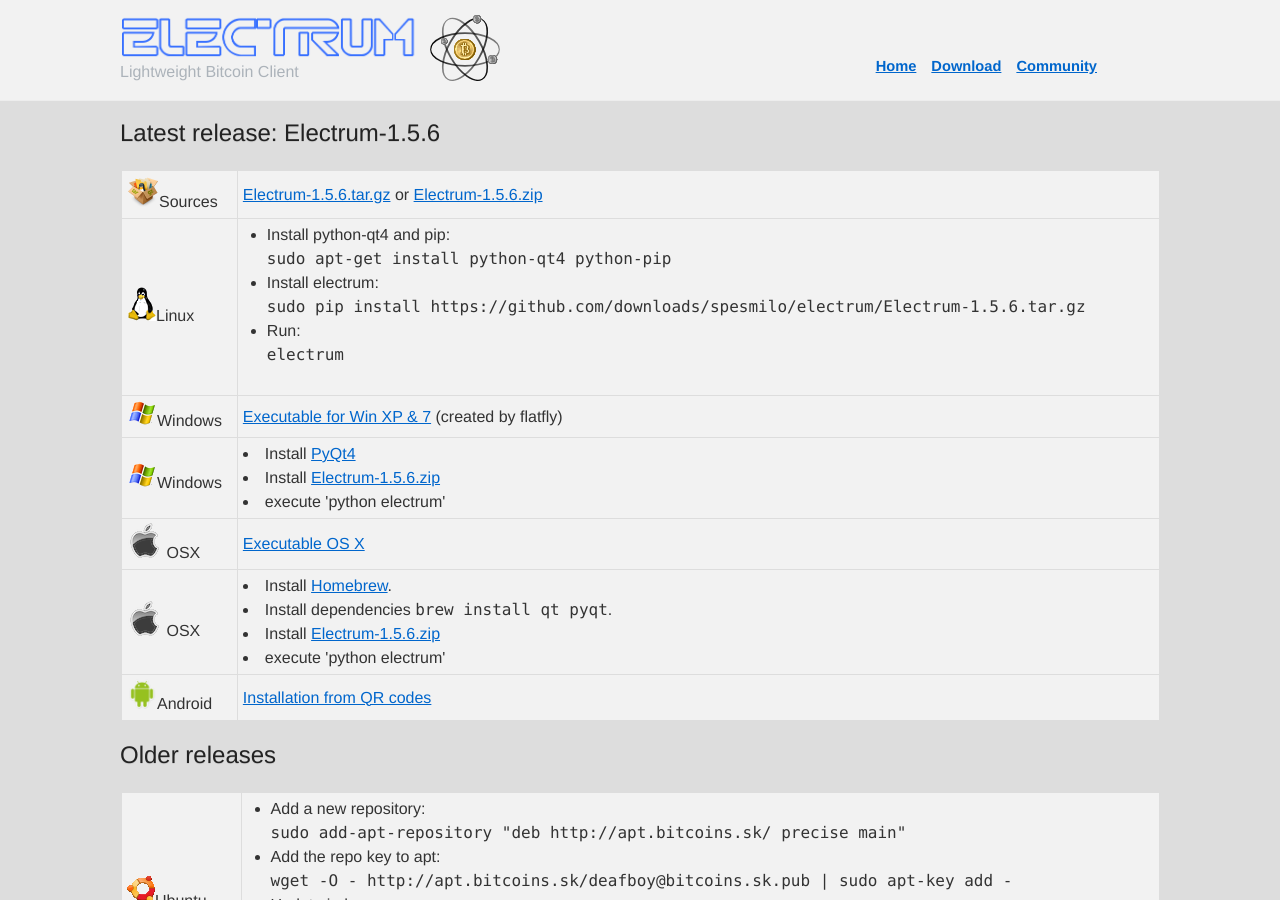
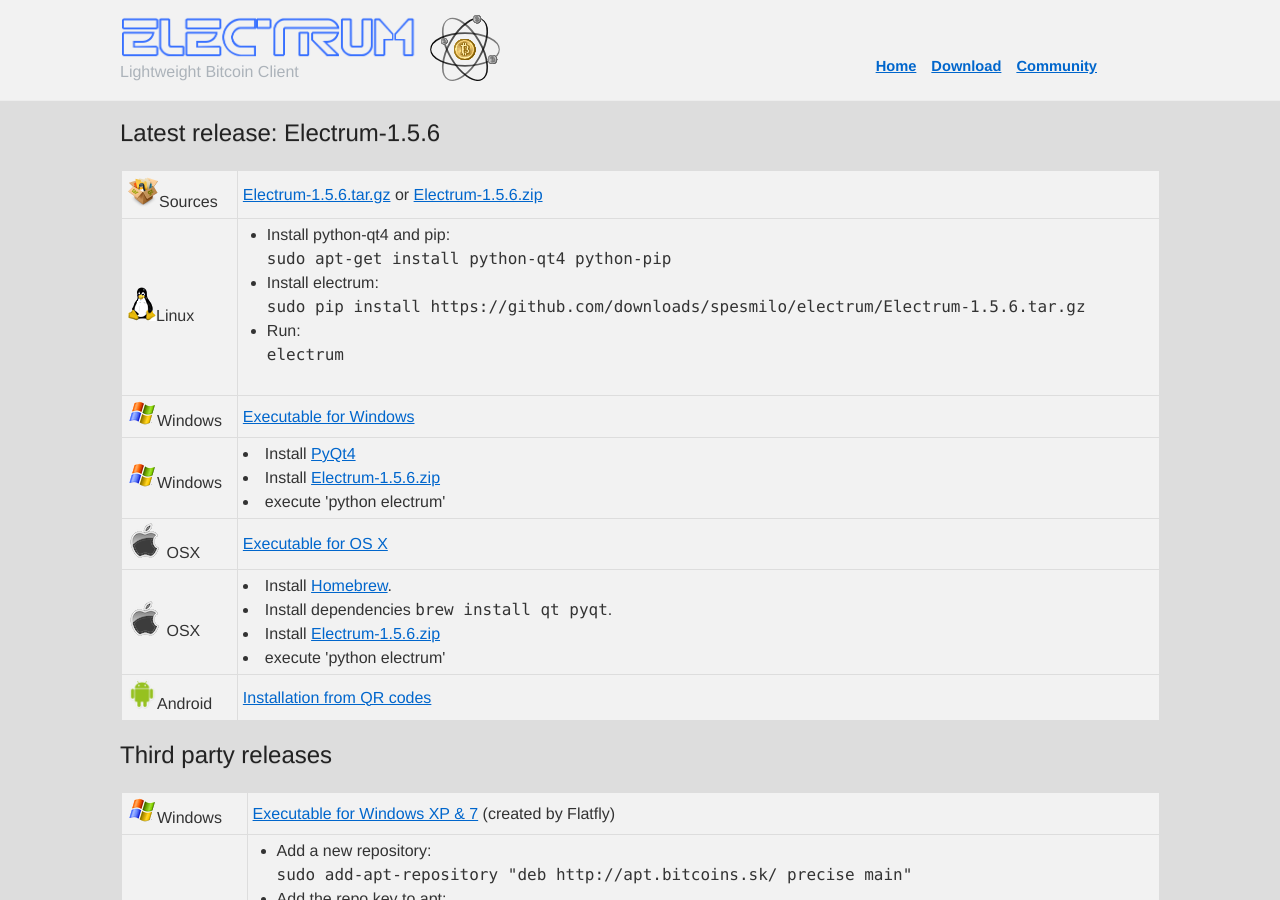
Before and after one commit to ecdsa/electrum-web, a Jekyll site: the page download.html, which Jekyll copies as it is, in a window 1280 px wide and 900 px high. Built offline with Jekyll 4.4.1, drawn with Linux system fonts in a browser that asks for light colours.

Commit message:
add link to Slush's build. 2nd table is now for 3rd party releases

```diff
--- a/download.html
+++ b/download.html
@@ -54,7 +54,7 @@
   </tr>
   <tr>
     <td><img src="media/os_windows.gif"/>Windows<br/></td>
-    <td> <a href="http://dre.redmartian.org/elecwin.htm">Executable for Win XP & 7</a> (created by flatfly)</td>
+    <td><a href="https://github.com/downloads/spesmilo/electrum/electrum-1.5.6-setup.exe">Executable for Windows</a></td>
   </tr>
   <tr>
     <td><img src="media/os_windows.gif"/>Windows</td>
@@ -67,7 +67,7 @@
   <tr>
     <td><img src="media/os_apple.png"> OSX<br/></td>
     <td>
-      <a href="https://github.com/downloads/spesmilo/electrum/electrum-v1.5.6-macosx.dmg">Executable OS X</a>
+    <a href="https://github.com/downloads/spesmilo/electrum/electrum-v1.5.6-macosx.dmg">Executable for OS X</a>
     </td>
   </tr>
   <tr>
@@ -87,9 +87,15 @@
   </tr>
   </table>
 
-  <h3>Older releases</h3>
+  <h3>Third party releases</h3>
 
   <table style="background-color:#f2f2f2;">
+  <tr>
+    <td><img src="media/os_windows.gif"/>Windows<br/></td>
+    <td>
+     <a href="http://dre.redmartian.org/elecwin.htm">Executable for Windows XP & 7</a> (created by Flatfly)
+    </td>
+  </tr>
   <tr>
     <td><img src="media/os_ubuntu.gif">Ubuntu<br/>(version 1.0)</td>
     <td>
```
